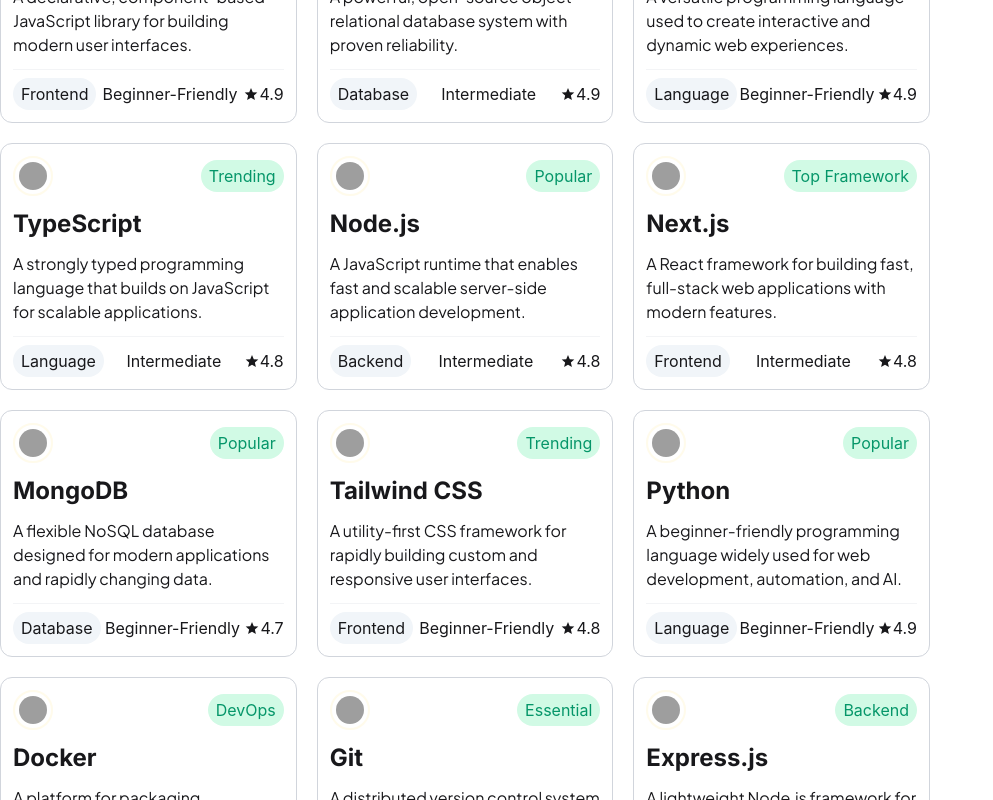
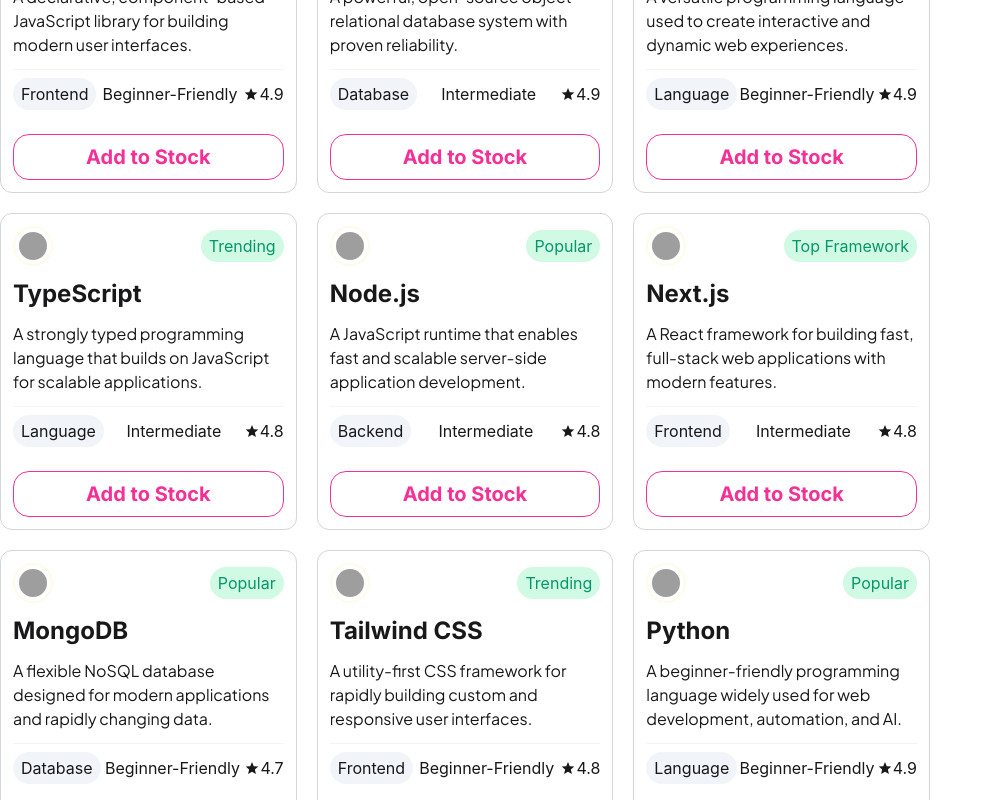
Before and after one commit to arifdotdev/DevStack, a React (Vite) app: page / in a window 1280 px wide. Shown: the part 940-1740 px from the top of the page, without its empty margins (0-993 px from the left). Built offline with nearby package versions, Linux system fonts and the light colour scheme; grey boxes are pictures that could not be loaded.

Commit message:
added add stock button design

```diff
--- a/src/components/technologies/TechnologyCard.tsx
+++ b/src/components/technologies/TechnologyCard.tsx
@@ -17,6 +17,7 @@
                 <div>{technology.difficulty}</div>
                 <div className='flex items-center'><span><IoMdStar /></span> {technology.rating}</div>
             </div>
+            <button className='bg-black text-xl font-bold text-white font-primary py-2 w-full border rounded-2xl mt-3 cursor-pointer active'>Add to Stock</button>
         </div>
     );
 };
--- a/src/index.css
+++ b/src/index.css
@@ -58,3 +58,9 @@
 ul.menu li {
   cursor: pointer;
 }
+
+.active{
+  background-color: transparent;
+  border: 1px solid var(--color-secondary);
+  color: var(--color-secondary)
+}
```
